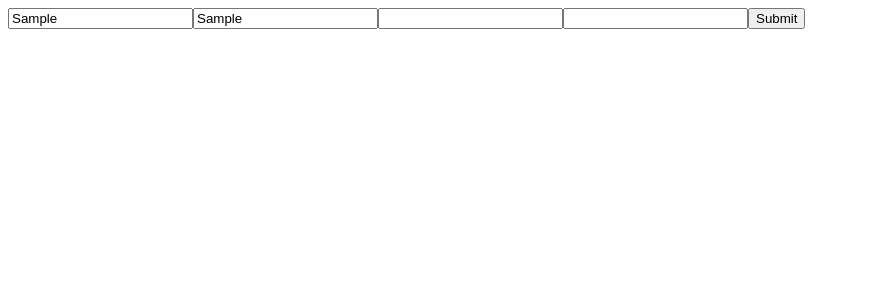
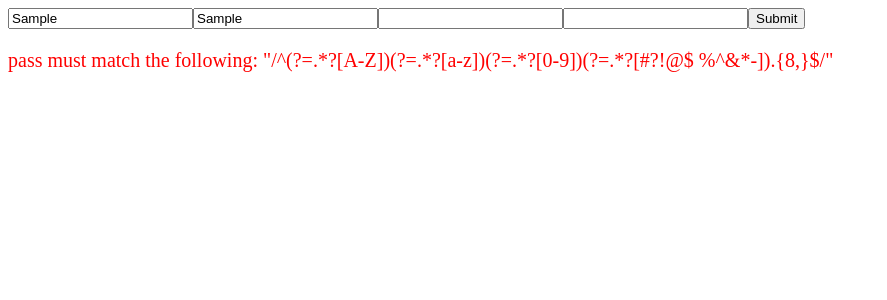
Before and after one commit to freshcodeAlice/fm-cra-first-project, a React (Create React App) app: page / in a window 1280 px wide. Both pictures are taken after typing "Sample", "Sample" into the empty fields and a click on the button "Submit". Shown: the top 300 px of the page, without its empty margins (0-887 px from the left). Built offline with nearby package versions, Linux system fonts and the light colour scheme.

Commit message:
Yup validation

```diff
--- a/package.json
+++ b/package.json
@@ -8,6 +8,7 @@
     "@testing-library/user-event": "^13.5.0",
     "animate.css": "^4.1.1",
     "classnames": "^2.3.2",
+    "formik": "^2.2.9",
     "react": "^18.2.0",
     "react-dom": "^18.2.0",
     "react-router-dom": "^6.4.2",
--- a/src/components/LoginForm/index.js
+++ b/src/components/LoginForm/index.js
@@ -8,9 +8,6 @@ const SCHEMA = yup.object({
     email: yup.string().required().email(),
     pass: yup.string().required().matches(/^(?=.*?[A-Z])(?=.*?[a-z])(?=.*?[0-9])(?=.*?[#?!@$ %^&*-]).{8,}$/),
 })
-
-
-// SCHEMA.isValidSync(initialState)
 
 const initialState = {
     firstName:'',
@@ -24,7 +21,8 @@ class SignUpForm extends Component {
     constructor(props) {
         super(props);
         this.state = {
-            ...initialState
+            ...initialState,
+            isError: null
         }
     }
 
@@ -36,12 +34,19 @@ class SignUpForm extends Component {
 
     submitHandler = (event) => {
         event.preventDefault();
-        console.log(this.state)
-        console.log(SCHEMA.isValidSync(this.state));
+
+        try {
+          const result = SCHEMA.validateSync(this.state);
+          console.log(result);
+        } catch(err) {
+            this.setState({
+                isError: err
+            })
+        }
     }
 
     render() {
-        const {firstName, lastName, email,pass} = this.state;
+        const {firstName, lastName, email,pass, isError} = this.state;
         return (
             <form onSubmit={this.submitHandler}>
                 <input
@@ -75,6 +80,7 @@ class SignUpForm extends Component {
 
                     />
                     <button>Submit</button>
+                    {isError && <p style={{color: 'red', fontSize: '20px'}}>{isError.message}</p>}
             </form>
         );
     }
```
Also changed, not shown: 1 other file (tests, documents, lock files or other folders).
